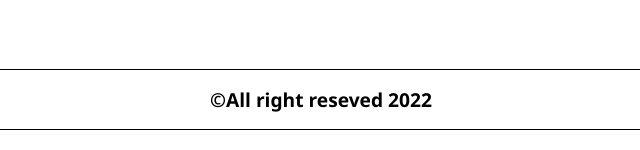
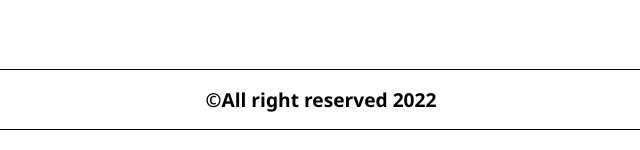
Before and after one commit to c00p75/Awesome-Books-ES6, a website with bundled scripts: page index.html in a window 1280 px wide. Shown: the part 647-797 px from the top of the page, 319-959 px from the left. Built offline with nearby package versions, Linux system fonts and the light colour scheme.

Commit message:
Fix lighthouse error

```diff
--- a/index.html
+++ b/index.html
@@ -50,7 +50,7 @@
   </main>
 
   <footer class="footer">
-    <p class="footer-text">&copy;All right reseved 2022</p>
+    <p class="footer-text">&copy;All right reserved 2022</p>
   </footer>
 
   <script type="module" src="index.js"></script>
```
Also changed, not shown: package.json (+19 -18 lines), .github/workflows/linters.yml, .stylelintrc.json, 1 other file.
